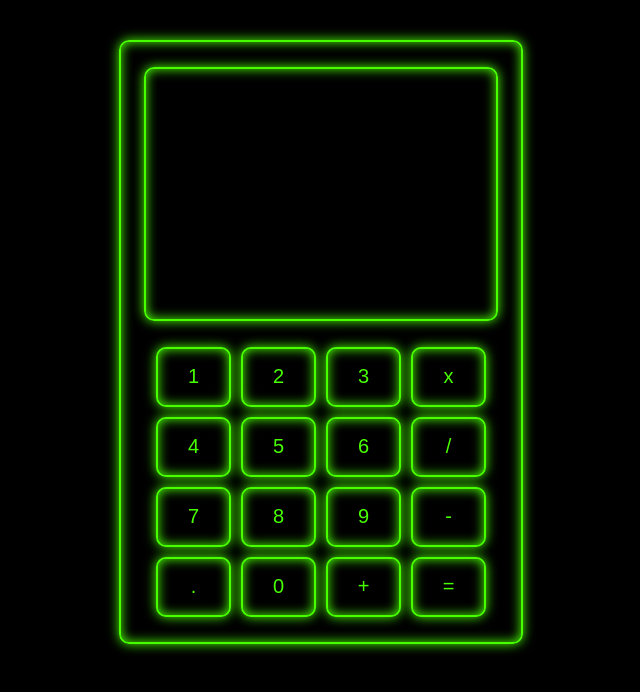
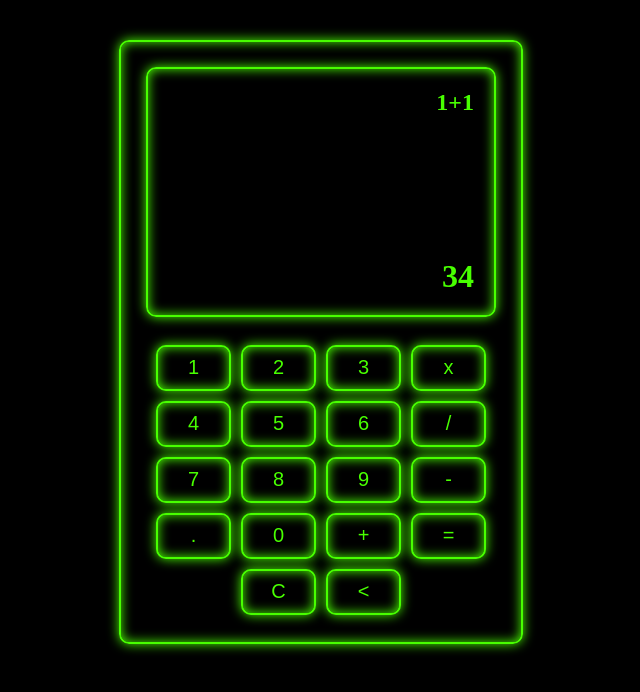
Before and after one commit to Moolmancell/calculator, a plain HTML site: page index.html in a window 1280 px wide. Shown: the whole page, without its empty margins (319-959 px from the left). Drawn offline with Linux system fonts and the light colour scheme.

Commit message:
Fix final layout

```diff
--- a/index.html
+++ b/index.html
@@ -11,26 +11,29 @@
     <div id="calculator">
         <div id="screen">
             <div id="frame">
-
+                <h2>1+1</h2>
+                <h1>34</h1>
             </div>
         </div>
         <div id="keys">
-            <button class="key">1</button>
-            <button class="key">2</button>
-            <button class="key">3</button>
-            <button class="key">x</button>
-            <button class="key">4</button>
-            <button class="key">5</button>
-            <button class="key">6</button>
-            <button class="key">/</button>
-            <button class="key">7</button>
-            <button class="key">8</button>
-            <button class="key">9</button>
-            <button class="key">-</button>
-            <button class="key">.</button>
-            <button class="key">0</button>
-            <button class="key">+</button>
-            <button class="key">=</button>
+            <button class="key number">1</button>
+            <button class="key number">2</button>
+            <button class="key number">3</button>
+            <button class="key operator">x</button>
+            <button class="key number">4</button>
+            <button class="key number">5</button>
+            <button class="key number">6</button>
+            <button class="key operator">/</button>
+            <button class="key number">7</button>
+            <button class="key number">8</button>
+            <button class="key number">9</button>
+            <button class="key operator">-</button>
+            <button class="key number">.</button>
+            <button class="key number">0</button>
+            <button class="key operator">+</button>
+            <button class="key operator">=</button>
+            <button class="key">C</button>
+            <button class="key"><</button>
         </div>
     </div>
 </body>
--- a/styles.css
+++ b/styles.css
@@ -19,10 +19,23 @@ body {
 }
 
 #frame {
+    display: flex;
+    flex-direction: column;
+    box-sizing: border-box;
     height: 250px;
     width: 350px;
     margin-top: 25px;
+    padding: 20px;
+    color: rgb(72,255,0);
+    justify-content: space-between;
 }
+
+#frame h1, #frame h2 {
+    margin: 0;
+    word-wrap: break-word;
+    text-align: end;
+}
+
 
 #keys {
     height: 270px;
@@ -44,4 +57,9 @@ body {
     box-shadow: 0px 0px 12px rgb(72,255,0), inset 0px 0px 12px rgb(72,255,0);
     border: 2px solid rgb(72,255,0);
     border-radius: 10px;
+    transition: background-color 0.2s;
 }
+
+.key:hover {
+    background-color: rgb(72,255,0);
+}
```
